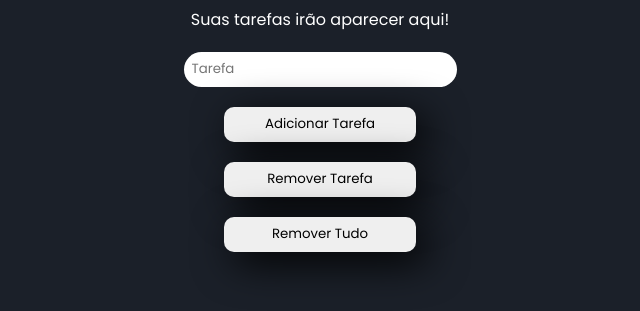
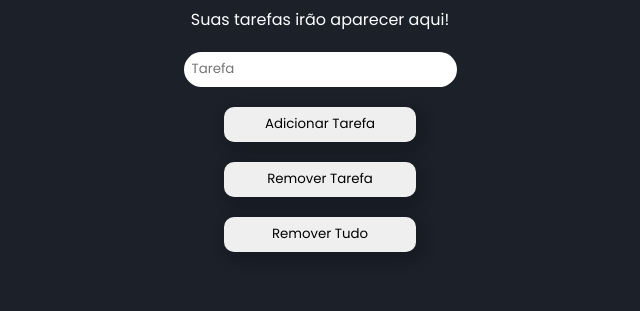
Before and after one commit to hyxtheone/to-do, a plain HTML site: page index.html in a window 1280 px wide. Shown: the part 295-606 px from the top of the page, without its empty margins (320-960 px from the left). Drawn offline with Linux system fonts and the light colour scheme.

Commit message:
correção sombras nos botões

```diff
--- a/style.css
+++ b/style.css
@@ -36,7 +36,7 @@ li > p {
     height: 50vh;
     width: 50vw;
     gap: 10px;
-    background-color: #1b202973;
+
 }
 
 .input > input {
@@ -55,7 +55,7 @@ li > p {
     border-radius: 10px;
     height: 35px;
     width: 70%;
-    box-shadow: 10px 10px 40px;
+    box-shadow: 4px 5px 15px 3px rgba(0,0,0,0.2);
 }
 
 .input > button:hover {
```
